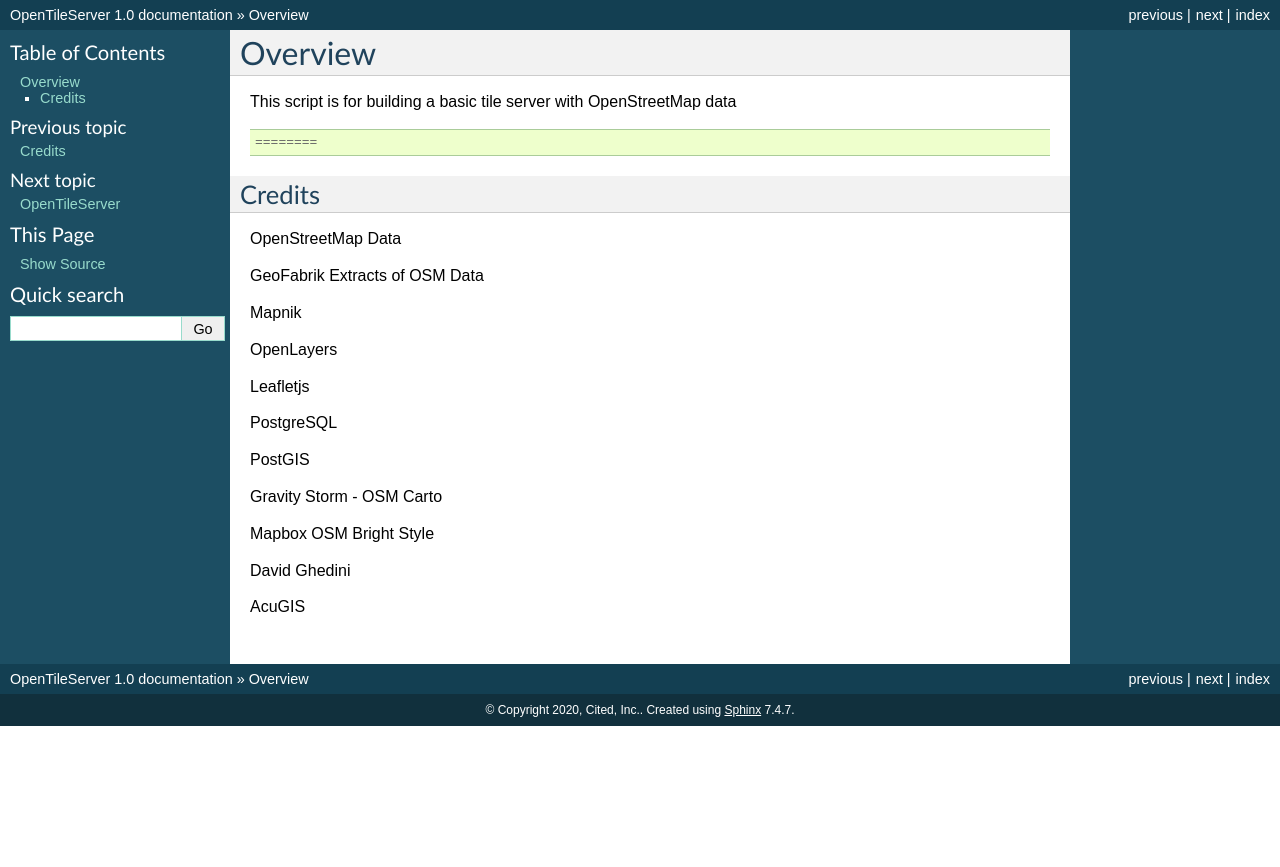
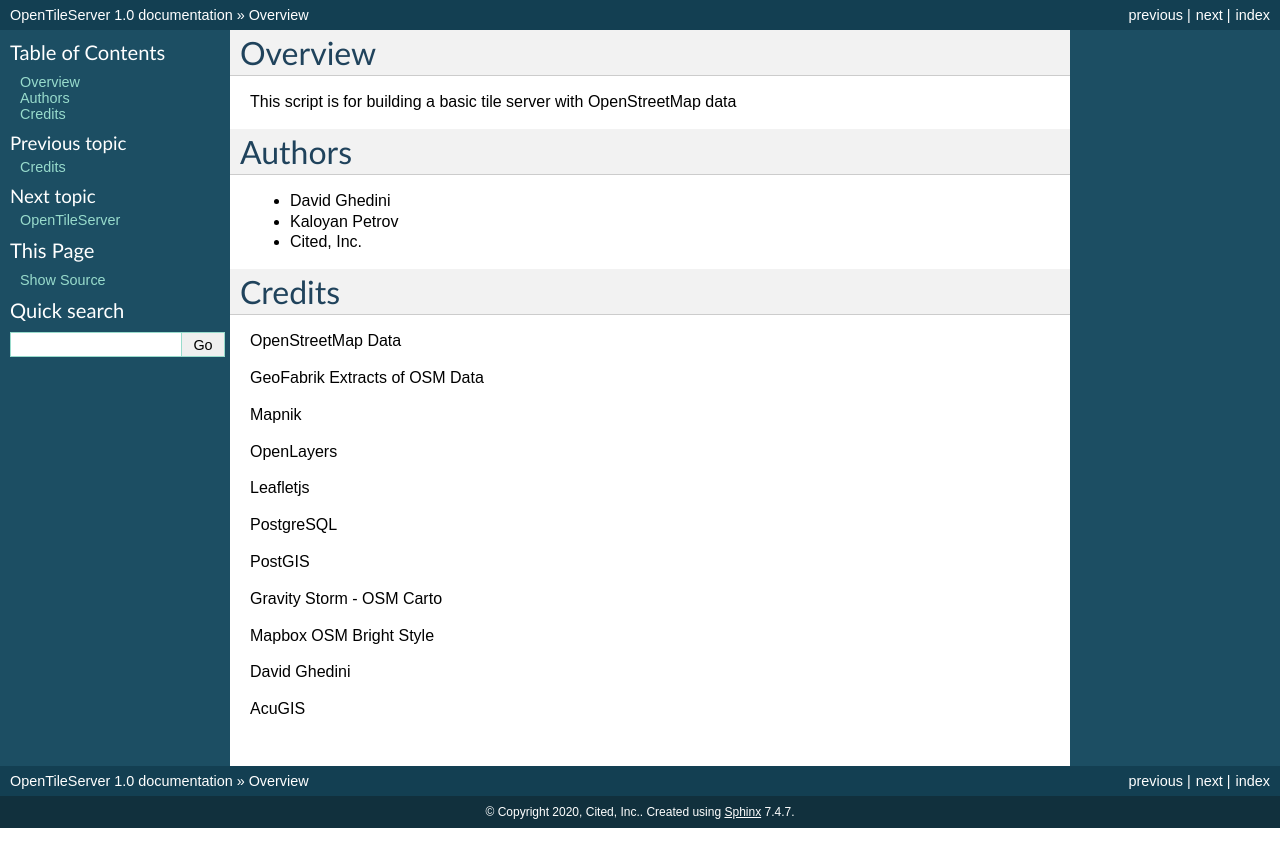
Before and after one commit to AcuGIS/OpenTileServer, a Sphinx documentation site: the page built from docs/intro.rst, in a window 1280 px wide. Shown: the top 867 px of the page. Built offline with Sphinx 7.4.7, drawn with Linux system fonts in a browser that asks for light colours.

Commit message:
Update and rename overview.rst to intro.rst

```diff
--- a/docs/overview.rst
+++ b/docs/intro.rst
@@ -1,13 +1,20 @@
-============
 Overview
-============
+------------
 
 This script is for building a basic tile server with OpenStreetMap data ::
 
 
-========
+Authors
+-------
+
+* David Ghedini
+* Kaloyan Petrov
+* Cited, Inc.
+
+
+
 Credits
-========
+-------
 
 OpenStreetMap Data
 
```
